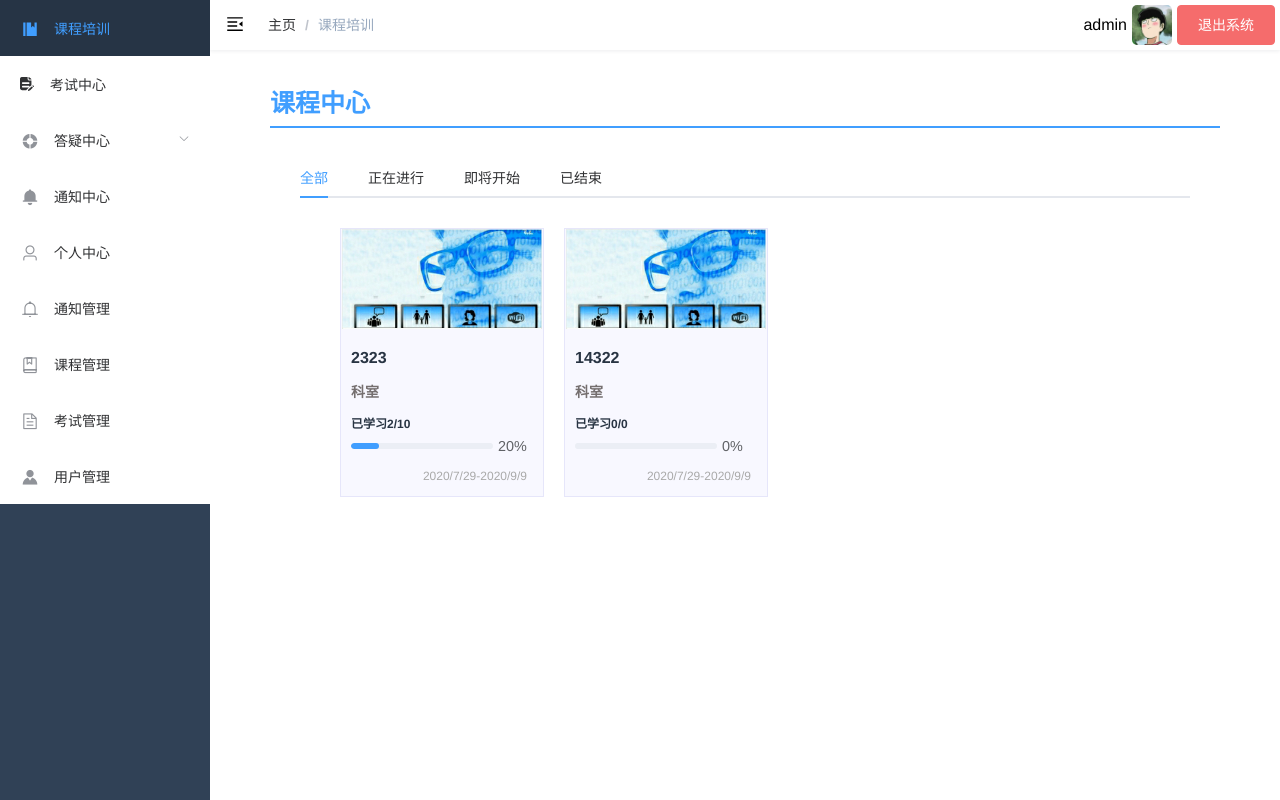
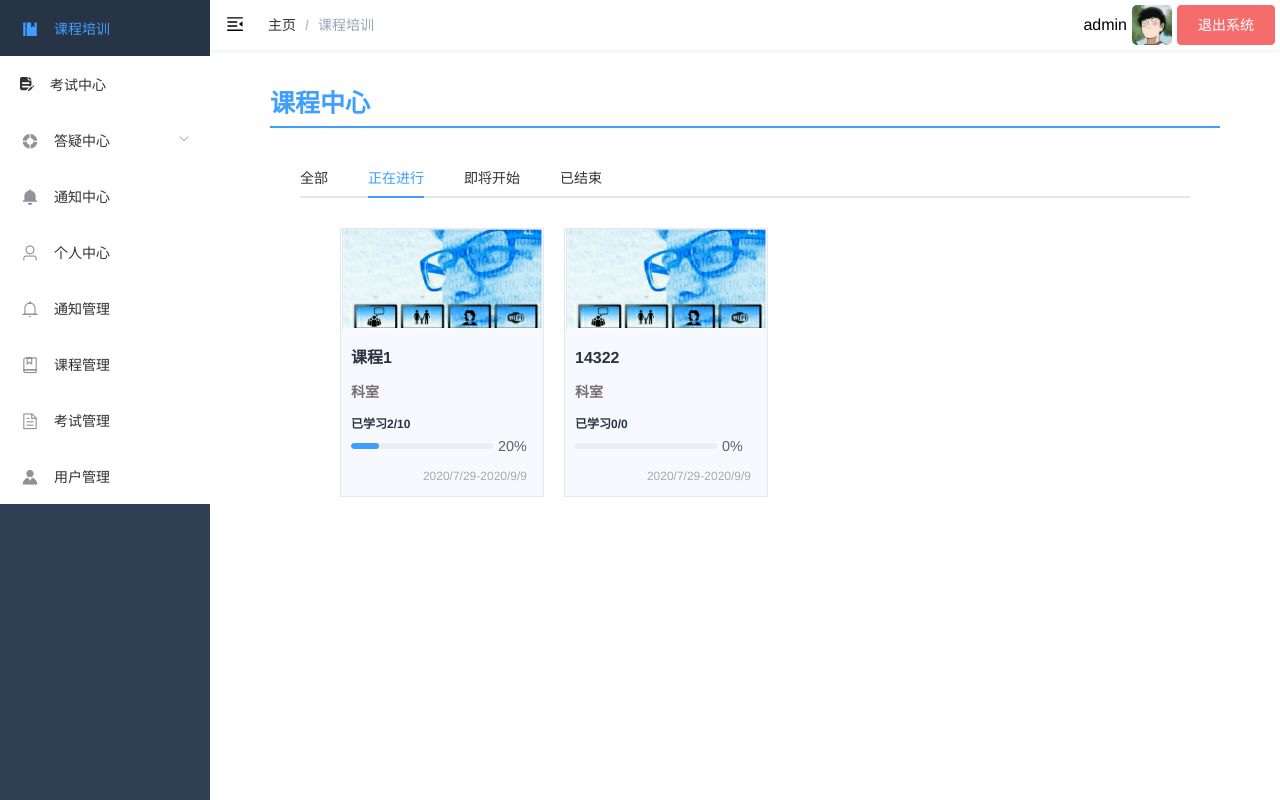
Before and after one commit to zht980418/Medical-training-system, a Vue app: page /dashboard#/courseList in a window 1280 px wide. Built offline with nearby package versions, Linux system fonts and the light colour scheme.

Commit message:
分时段列表ok

```diff
--- a/src/api/exam.js
+++ b/src/api/exam.js
@@ -1,5 +1,14 @@
 import request from '@/utils/request2'
 import Qs from 'qs'
+
+export function getExamList(data) {
+    return request({
+        url: '/MedicalServer/myServer',
+        method: 'post',
+        param: Qs.stringify(data),
+        data: Qs.stringify(data)
+    })
+}
 
 export function getExam(data) {
     return request({
--- a/src/views/courseCentre/components/Item.vue
+++ b/src/views/courseCentre/components/Item.vue
@@ -23,6 +23,10 @@ export default {
   name: 'CourseItem',
   functional: false,
   props: {
+    courseid: {
+      type: String,
+      default: '2020080101'
+    },
     icon: {
       type: String,
       default: require('@/icons/img/test1.png')
--- a/src/views/courseCentre/components/tabPane.vue
+++ b/src/views/courseCentre/components/tabPane.vue
@@ -3,6 +3,7 @@
     <CourseItem
       v-for="item in courselist"
       :key="item.key"
+      :courseid="item.course_id"
       :icon="item.icon"
       :title="item.title"
       :office="item.office"
@@ -10,7 +11,7 @@
       :completed="item.completed"
       :start="item.starttime"
       :end="item.endtime"
-      @click.native.prevent="handleCourse"
+      @click.native.prevent="handleCourse(item.course_id)"
     />
   </ul>
 </template>
@@ -23,24 +24,15 @@ export default {
   functional: false,
   components: { CourseItem },
   props: {
-    type: {
-      type: String,
-      default: 'Wait'
-    }
-  },
-  data() {
-    return {
-      courselist: [{ title: '2323', sum: '10', completed: '2' }, { title: '14322' }],
-      loading: false
+    courselist: {
+      type: Object,
+      default: () => []
     }
   },
   methods: {
-    getList() {
-      // TODO--获取courselist数据
-    },
-    handleCourse() {
+    handleCourse(course_id) {
       console.log('点击课程')
-      this.$router.push({ name: 'CoursePage' })// TODO--传入参数
+      this.$router.push({ name: 'CoursePage', params: { course_id: course_id }})// 传入course_id
     }
   }
 }
--- a/src/views/courseCentre/courseList.vue
+++ b/src/views/courseCentre/courseList.vue
@@ -6,24 +6,34 @@
       style="margin-top:15px;margin-left:60px;margin-right:60px"
     >
       <el-tab-pane
-        v-for="item in tabMapOptions"
-        :key="item.key"
-        :label="item.label"
-        :name="item.key"
+        label="全部"
+        name="All"
       >
-        <keep-alive>
-          <CourseTabPane
-            v-if="activeName==item.key"
-            :type="item.key"
-          />
-        </keep-alive>
+        <CourseTabPane :courselist="all" />
+      </el-tab-pane>
+      <el-tab-pane
+        label="正在进行"
+        name="Now"
+      >
+        <CourseTabPane :courselist="now" />
+      </el-tab-pane>
+      <el-tab-pane
+        label="即将开始"
+        name="Wait"
+      >
+        <CourseTabPane :courselist="wait" />
+      </el-tab-pane>
+      <el-tab-pane
+        label="已结束"
+        name="Fin"
+      >
+        <CourseTabPane :courselist="fin" />
       </el-tab-pane>
     </el-tabs>
   </div>
 </template>
 
 <script>
-// import { mapGetters } from 'vuex'
 import CourseTabPane from '../courseCentre/components/tabPane'
 
 export default {
@@ -31,27 +41,26 @@ export default {
   components: { CourseTabPane },
   data() {
     return {
-      tabMapOptions: [
-        { label: '全部', key: 'All' },
-        { label: '正在进行', key: 'Now' },
-        { label: '即将开始', key: 'Wait' },
-        { label: '已结束', key: 'Fin' }
-      ],
-      user_id: ''
-    }
-  },
-  watch: {
-    activeName(val) {
-      this.$router.push(`${this.$route.path}?tab=${val}`)
+      user_id: '',
+      now: [{ course_id: '2020082601', title: '课程1', sum: '10', completed: '2' }, { title: '14322' }],
+      wait: [{ course_id: '2020082801', title: '课程2', sum: '10', completed: '6' }, { title: '14322' }],
+      fin: [{ course_id: '2020082602', title: '课程3', sum: '10', completed: '3' }, { title: '14322' }],
+      all: [{ course_id: '2020082602', title: '14322' }]
     }
   },
   created() {
     // init the default selected tab
-    const tab = 'All'
+    const tab = 'Now'
     if (tab) {
       this.activeName = tab
     }
     this.user_id = this.$route.params.user_id
+  },
+  methods: {
+    // TODO--获取Courselist
+    handleGetCourseList() {
+
+    }
   }
 }
 </script>
--- a/src/views/courseCentre/coursePage.vue
+++ b/src/views/courseCentre/coursePage.vue
@@ -2,7 +2,7 @@
 <template>
   <div class="class-centre-container">
     <h1 class="class-centre-title">{{ title }}</h1>
-    <slide-show></slide-show>
+    <slide-show />
   </div>
 </template>
 
@@ -15,6 +15,14 @@ import 'video.js/dist/video-js.css'
 export default {
   name: 'CoursePage',
   components: { slideShow },
+  data() {
+    return {
+      course_id: ''
+    }
+  },
+  created() {
+    this.course_id = this.$route.params
+  }
 }
 </script>
 <style lang='scss' scoped>
--- a/src/views/examCentre/components/Item.vue
+++ b/src/views/examCentre/components/Item.vue
@@ -19,6 +19,10 @@ export default {
   name: 'ExamItem',
   functional: false,
   props: {
+    examid: {
+      type: String,
+      default: '2020080101'
+    },
     icon: {
       type: String,
       default: require('@/icons/img/test2.jpg')
--- a/src/views/examCentre/components/tabPane.vue
+++ b/src/views/examCentre/components/tabPane.vue
@@ -3,12 +3,13 @@
     <ExamItem
       v-for="item in examlist"
       :key="item.key"
+      :examid="exam_id"
       :icon="item.icon"
       :title="item.title"
       :office="item.office"
       :start="item.start"
       :end="item.end"
-      @click.native.prevent="handleExam"
+      @click.native.prevent="handleExam(item.exam_id,item.title)"
     />
   </ul>
 </template>
@@ -21,24 +22,15 @@ export default {
   functional: false,
   components: { ExamItem },
   props: {
-    type: {
-      type: String,
-      default: 'Wait'
-    }
-  },
-  data() {
-    return {
-      examlist: [{ title: '2323', start: '2020', end: '2021' }, { title: '14322' }],
-      loading: false
+    examlist: {
+      type: Object,
+      default: () => []
     }
   },
   methods: {
-    getList() {
-      // TODO--获取examlist数据
-    },
-    handleExam() {
+    handleExam(exam_id, title) {
       console.log('点击考试')
-      this.$router.push({ name: 'ExamPage' })// TODO--传入参数
+      this.$router.push({ name: 'ExamPage', params: { exam_id: exam_id, title: title }})// 传入exam_id参数
     }
   }
 }
--- a/src/views/examCentre/examList.vue
+++ b/src/views/examCentre/examList.vue
@@ -6,49 +6,74 @@
       style="margin-top:15px;margin-left:60px;margin-right:60px"
     >
       <el-tab-pane
-        v-for="item in tabMapOptions"
-        :key="item.key"
-        :label="item.label"
-        :name="item.key"
+        label="全部"
+        name="All"
       >
-        <keep-alive>
-          <ExamTabPane
-            v-if="activeName==item.key"
-            :type="item.key"
-          />
-        </keep-alive>
+        <ExamTabPane :examlist="all" />
+      </el-tab-pane>
+      <el-tab-pane
+        label="正在进行"
+        name="Now"
+      >
+        <ExamTabPane :examlist="now" />
+      </el-tab-pane>
+      <el-tab-pane
+        label="即将开始"
+        name="Wait"
+      >
+        <ExamTabPane :examlist="wait" />
+      </el-tab-pane>
+      <el-tab-pane
+        label="已结束"
+        name="Fin"
+      >
+        <ExamTabPane :examlist="fin" />
       </el-tab-pane>
     </el-tabs>
   </div>
 </template>
 
 <script>
-// import { mapGetters } from 'vuex'
 import ExamTabPane from '../examCentre/components/tabPane'
+import { getExamList } from '@/api/exam'
+// import { getter } from '@/store/getters'
+import { mapGetters } from 'vuex'
 
 export default {
   name: 'ExamCentre',
   components: { ExamTabPane },
   data() {
     return {
-      tabMapOptions: [
-        { label: '全部', key: 'All' },
-        { label: '正在进行', key: 'Now' },
-        { label: '即将开始', key: 'Wait' },
-        { label: '已结束', key: 'Fin' }
-      ]
+      now: [{ exam_id: '2020082601', title: '考试1' }, { title: '14322' }],
+      wait: [{ exam_id: '2020082801', title: '考试2' }, { title: '14322' }],
+      fin: [{ exam_id: '2020082802', title: '考试3' }, { title: '14322' }],
+      all: [{ exam_id: '2020082802', title: '考试4' }]
     }
   },
-  watch: {
-    activeName(val) {
-      this.$router.push(`${this.$route.path}?tab=${val}`)
-    }
+  computed: {
+    ...mapGetters([
+      'user_id',
+      'name'
+    ])
   },
   created() {
     // init the default selected tab
-    const tab = 'All'
+    const tab = 'Now'
     if (tab) {
       this.activeName = tab
+    }
+    // console.log('user_id' + this.user_id)
+    console.log('name' + this.name)
+    // get examlist
+    this.handleGetList('Now')
+    this.handleGetList('Wait')
+    this.handleGetList('Fin')
+  },
+  methods: {
+    // TODO--获取list
+    handleGetList(type) {
+      const data = { type: type }
+      getExamList(data)
     }
   }
 }
--- a/src/views/examCentre/examPage.vue
+++ b/src/views/examCentre/examPage.vue
@@ -97,6 +97,7 @@ export default {
   data() {
     return {
       title: 'ExamPage',
+      exam_id: '',
       recorder: new Recorder(),
       player: new window.Audio(),
       currentIndex: 0, // 题号
@@ -108,11 +109,13 @@ export default {
     }
   },
   created() {
-    console.log('获取试题数据')
-    this.handleGetExam()
+    this.exam_id = this.$route.params.exam_id
+    this.title = this.$route.params.title
+    console.log('获取试题' + this.exam_id + '数据')
+    this.handleGetExam(this.exam_id)
   },
   methods: {
-    // 添加——修改状态，list++，然后录音
+    // 添加--修改状态，list++，然后录音
     // 修改--直接重新录音
     handleRecord(index) {
       Recorder.getPermission().then(() => {
@@ -151,11 +154,13 @@ export default {
         console.log(`${error.name} : ${error.message}`)
       })
     },
+    // 播放录音
     handleListen(index) {
       console.log('试听音频')
       this.player.src = window.URL.createObjectURL(this.answerList[index].answer)
       this.player.play()
     },
+    // 删除录音
     handleDelete(index) {
       this.answerList.splice(index, 1)
     },
@@ -185,8 +190,8 @@ export default {
     //   }
     // },
     // 获取试题数据
-    handleGetExam() {
-      const data = { type: 'getExam', exam_id: '2020082601' }
+    handleGetExam(exam_id) {
+      const data = { type: 'getExam', exam_id: exam_id }
       getExam(data).then((response) => {
         console.log(response)
         this.exam = response.data
```
